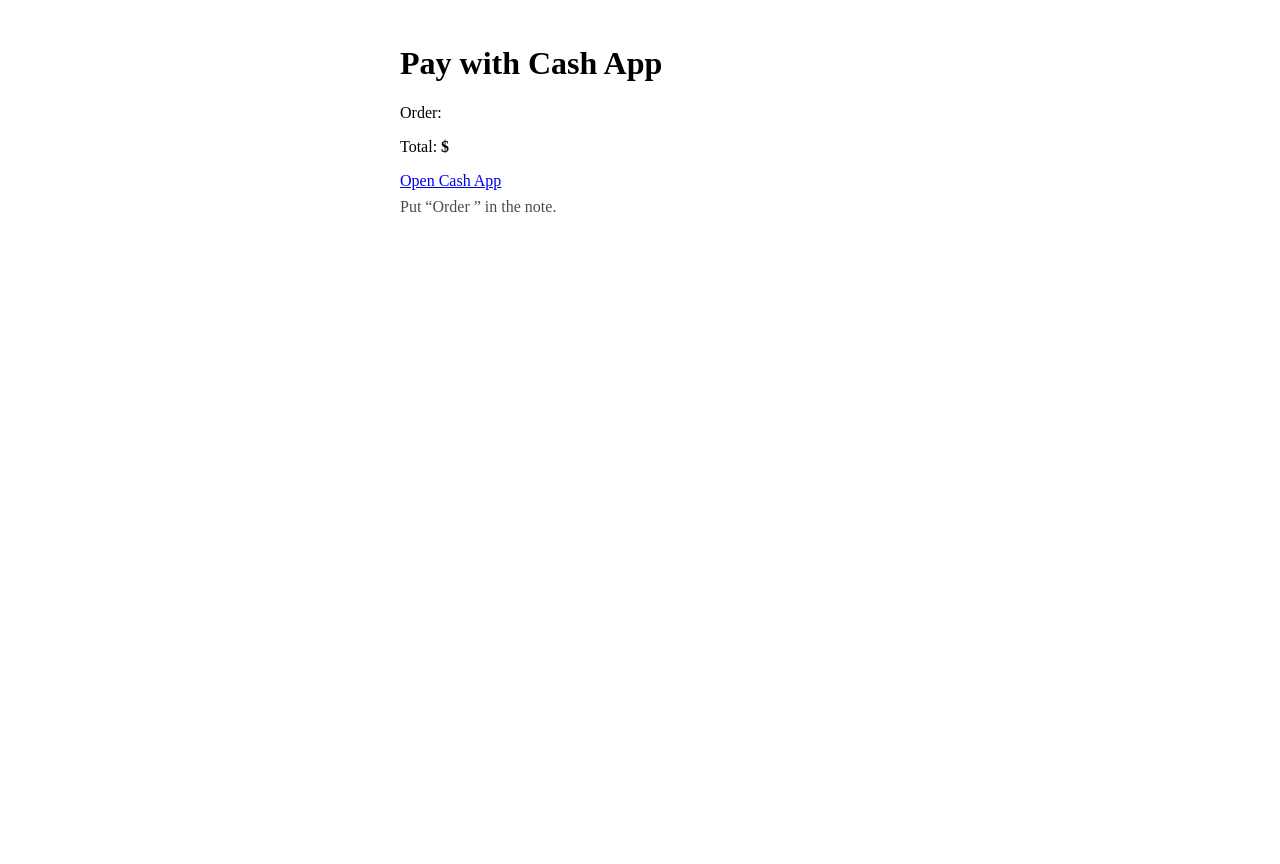
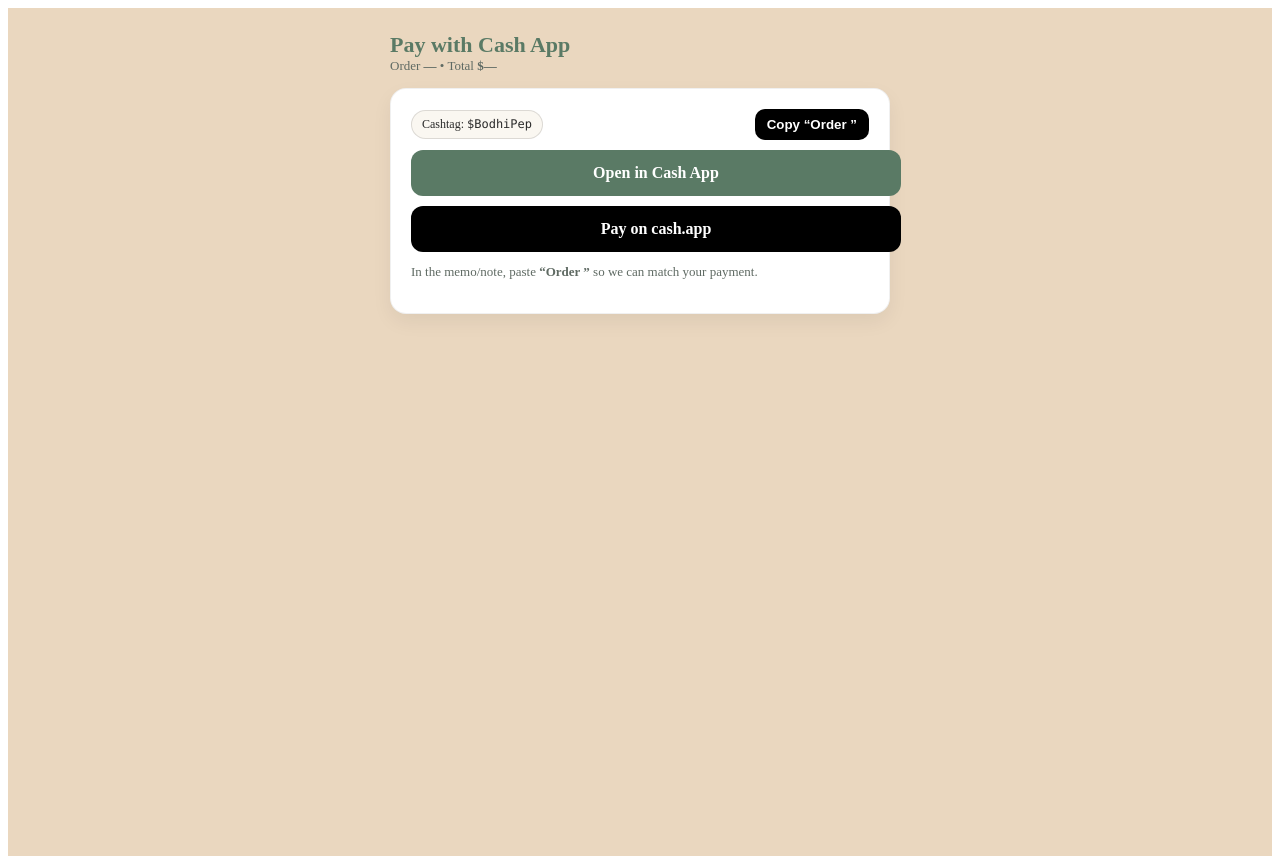
Before and after one commit to jrattebery-hub/bodhipep-order-form, a Next.js app: page /pay/cashapp in a window 1280 px wide. Before the commit the page ends 800 px from the top, so only its background shows below. Built offline with nearby package versions, Linux system fonts and the light colour scheme.

Commit message:
fix(cashapp): force-dynamic + Suspense around useSearchParams

```diff
--- a/app/pay/cashapp/page.tsx
+++ b/app/pay/cashapp/page.tsx
@@ -1,21 +1,99 @@
 'use client';
+
+import { Suspense, useEffect, useMemo, useState } from 'react';
 import { useSearchParams } from 'next/navigation';
 
-export default function CashAppPay() {
+export const dynamic = 'force-dynamic';
+
+const BRAND = { bg: '#EAD7BF', green: '#5A7A65', ink: '#2a2a2a', muted: '#5f6a63' };
+
+// Replace with your actual Cash App $cashtag (include the $)
+const CASH_TAG = '$BodhiPep';
+
+function CashAppInner() {
   const sp = useSearchParams();
   const order = sp.get('order') ?? '';
   const total = sp.get('total') ?? '';
 
-  const cashTag = '$YourCashTag';
-  const url = `https://cash.app/${cashTag.replace('$','')}?amount=${encodeURIComponent(total)}`;
+  const [copied, setCopied] = useState('');
+
+  useEffect(() => {
+    if (copied) setTimeout(() => setCopied(''), 1200);
+  }, [copied]);
+
+  const links = useMemo(() => {
+    const tagNoDollar = CASH_TAG.replace(/^\$/, '');
+    // Cash App supports amount in URL; memo must be typed by user
+    return {
+      web: `https://cash.app/${encodeURIComponent(tagNoDollar)}?amount=${encodeURIComponent(total)}`,
+      // Some clients handle deep link:
+      deep: `cashapp://pay?recipient=${encodeURIComponent(CASH_TAG)}&amount=${encodeURIComponent(total)}`,
+    };
+  }, [total]);
+
+  const copyOrder = () => {
+    navigator.clipboard.writeText(`Order ${order}`).then(
+      () => setCopied('Copied'),
+      () => setCopied('Could not copy')
+    );
+  };
 
   return (
-    <main style={{padding:16,maxWidth:480,margin:'0 auto'}}>
-      <h1>Pay with Cash App</h1>
-      <p>Order: <b>{order}</b></p>
-      <p>Total: <b>${total}</b></p>
-      <a href={url}>Open Cash App</a>
-      <p style={{opacity:.7,marginTop:8}}>Put “Order {order}” in the note.</p>
+    <main
+      style={{
+        minHeight: '100dvh',
+        background: BRAND.bg,
+        color: BRAND.ink,
+        padding: '24px 14px',
+      }}
+    >
+      <style>{`
+        .wrap{max-width:500px;margin:0 auto;display:grid;gap:14px}
+        .card{background:#fff;border:1px solid rgba(0,0,0,.06);border-radius:16px;box-shadow:0 8px 20px rgba(0,0,0,.06);padding:20px}
+        .hdr{font-size:22px;font-weight:800;color:${BRAND.green}}
+        .btn{display:block;width:100%;text-align:center;font-weight:700;padding:14px 16px;border-radius:12px;margin-top:10px;text-decoration:none}
+        .btnApp{background:${BRAND.green};color:#fff}
+        .btnWeb{background:#000;color:#fff}
+        .muted{color:${BRAND.muted};font-size:13px}
+        .row{display:flex;align-items:center;justify-content:space-between;gap:10px}
+        .pill{font-size:12px;border:1px solid rgba(0,0,0,.12);padding:6px 10px;border-radius:999px;background:#faf7f1}
+        .code{font-family:ui-monospace, SFMono-Regular, Menlo, Monaco, Consolas, "Liberation Mono", "Courier New", monospace}
+        .btnSmall{border:none;border-radius:10px;padding:8px 12px;font-weight:700;cursor:pointer;background:#000;color:#fff}
+      `}</style>
+
+      <div className="wrap">
+        <header>
+          <div className="hdr">Pay with Cash App</div>
+          <div className="muted">
+            Order <b>{order || '—'}</b> • Total <b>${total || '—'}</b>
+          </div>
+        </header>
+
+        <section className="card">
+          <div className="row">
+            <div className="pill">Cashtag: <span className="code">{CASH_TAG}</span></div>
+            <button className="btnSmall" onClick={copyOrder}>
+              Copy “Order {order}”
+            </button>
+          </div>
+
+          <a href={links.deep} className="btn btnApp">Open in Cash App</a>
+          <a href={links.web} className="btn btnWeb">Pay on cash.app</a>
+
+          <p className="muted" style={{ marginTop: 12 }}>
+            In the memo/note, paste <b>“Order {order}”</b> so we can match your payment.
+            {copied ? <span style={{ marginLeft: 8 }}>{copied}</span> : null}
+          </p>
+        </section>
+      </div>
     </main>
   );
 }
+
+export default function Page() {
+  return (
+    <Suspense fallback={null}>
+      <CashAppInner />
+    </Suspense>
+  );
+}
```
